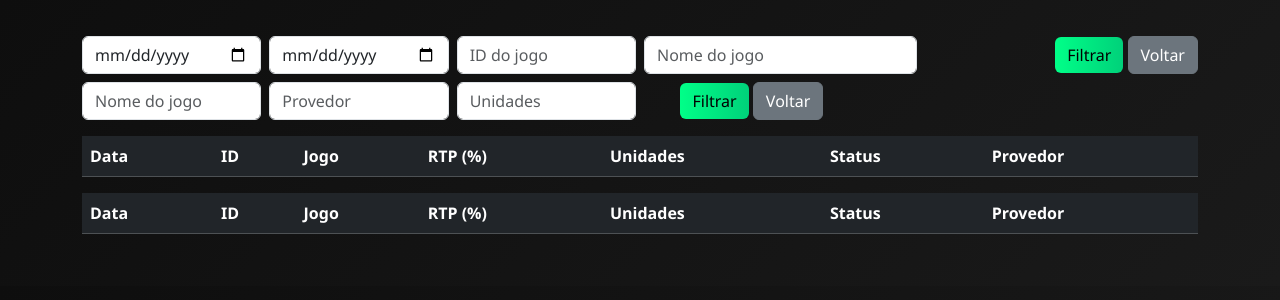
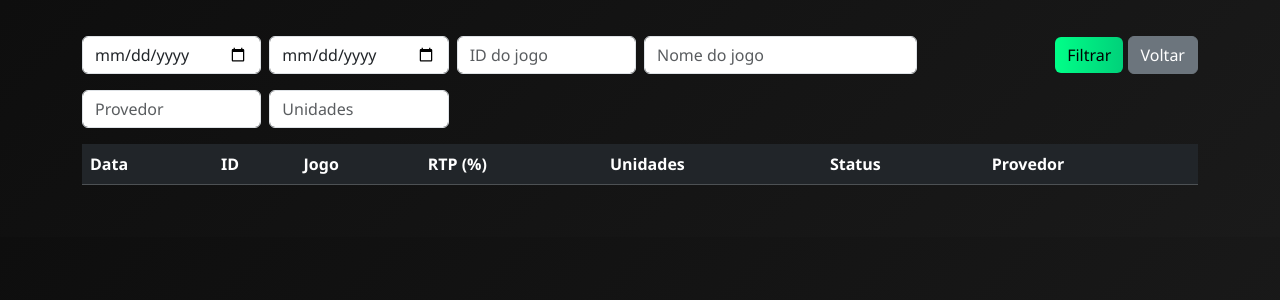
Before and after one commit to stuartffh/RTP-CGG, a Flask app: page /historico-registros in a window 1280 px wide. Shown: the top 300 px of the page. Run offline with Flask 3, Linux system fonts and the light colour scheme; data that the repository does not hold is empty; some libraries are stand-ins or nearby versions.

Commit message:
Corrige filtros e duplicação no histórico

```diff
--- a/templates/historico_grid.html
+++ b/templates/historico_grid.html
@@ -27,35 +27,14 @@
         <button id="btn-filtrar" class="btn btn-success">Filtrar</button>
         <a href="/" class="btn btn-secondary">Voltar</a>
       </div>
-      <div class="col-md-2">
-        <input type="text" id="name" class="form-control" placeholder="Nome do jogo" />
-      </div>
+    </div>
+    <div class="mb-3 row g-2">
       <div class="col-md-2">
         <input type="text" id="provider" class="form-control" placeholder="Provedor" />
       </div>
       <div class="col-md-2">
         <input type="number" id="extra" class="form-control" placeholder="Unidades" />
       </div>
-      <div class="col-md-2 text-end">
-        <button id="btn-filtrar" class="btn btn-success">Filtrar</button>
-        <a href="/" class="btn btn-secondary">Voltar</a>
-      </div>
-    </div>
-    <div class="table-responsive">
-      <table class="table table-dark table-striped" id="records-table">
-        <thead>
-          <tr>
-            <th>Data</th>
-            <th>ID</th>
-            <th>Jogo</th>
-            <th>RTP (%)</th>
-            <th>Unidades</th>
-            <th>Status</th>
-            <th>Provedor</th>
-          </tr>
-        </thead>
-        <tbody></tbody>
-      </table>
     </div>
     <div class="table-responsive">
       <table class="table table-dark table-striped" id="records-table">
@@ -79,6 +58,13 @@
     document.addEventListener('DOMContentLoaded', carregar);
 
     async function carregar() {
+      const inicio = document.getElementById('start').value;
+      const fim = document.getElementById('end').value;
+      const gidValue = document.getElementById('game-id').value;
+      const nome = document.getElementById('name').value;
+      const provedor = document.getElementById('provider').value;
+      const unidades = document.getElementById('extra').value;
+
       const params = new URLSearchParams();
       if (inicio) params.append('start', inicio);
       if (fim) params.append('end', fim);
```
